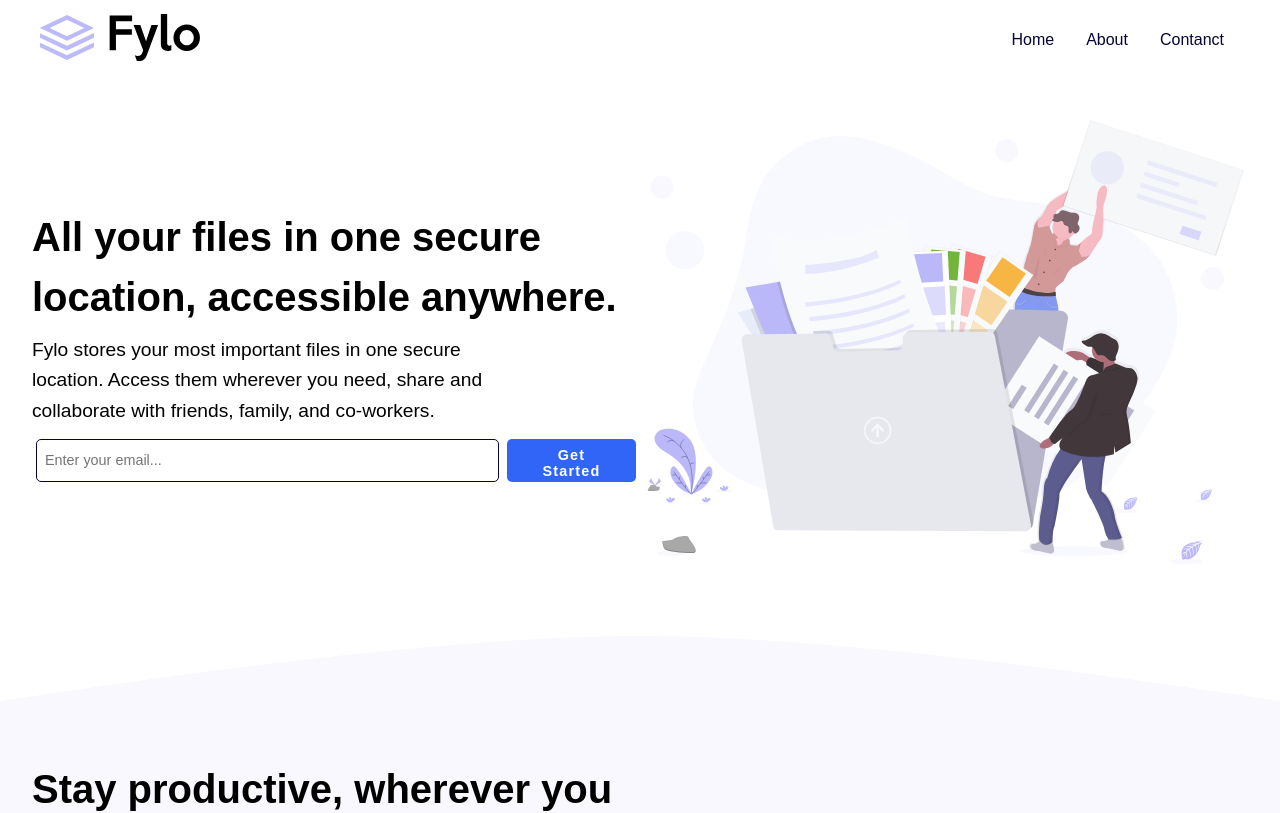
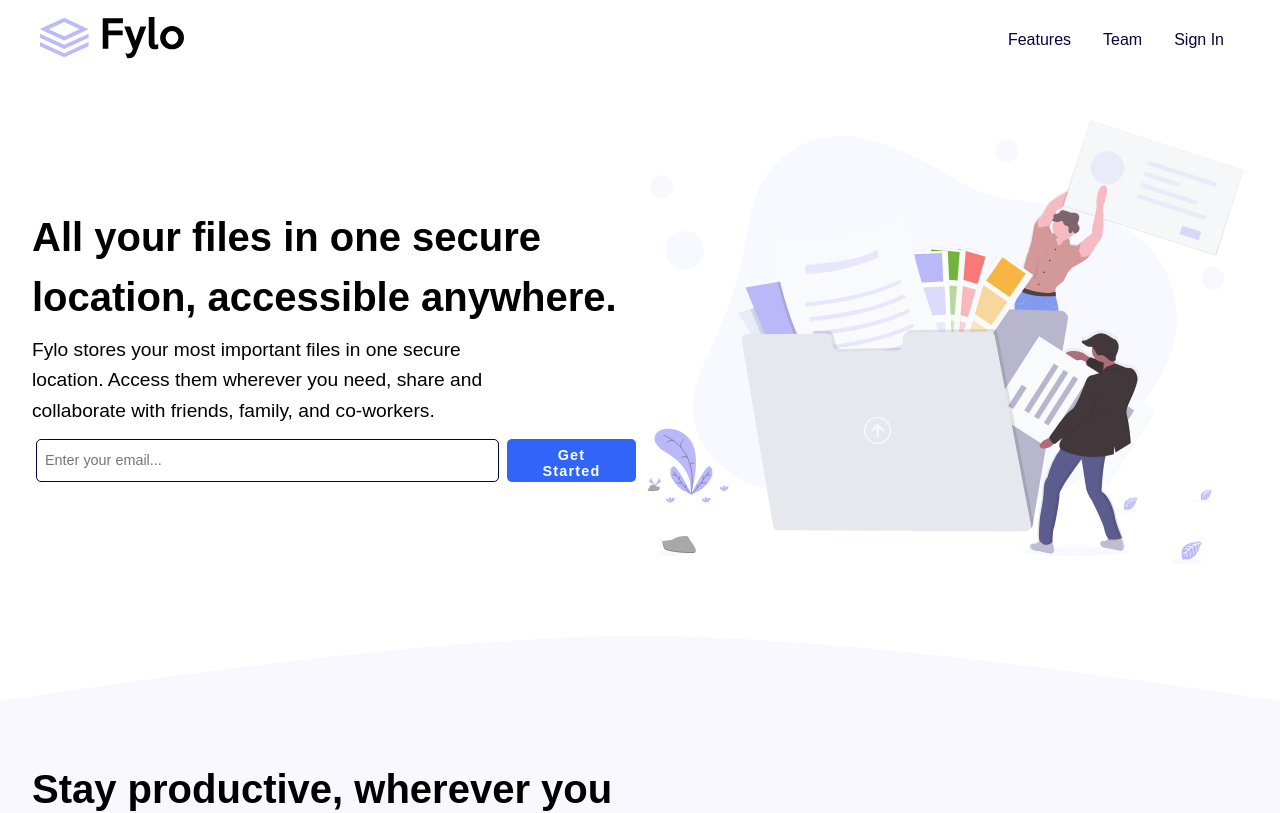
Before and after one commit to lucas-santosP/flex-page, a Vue app: page / in a window 1280 px wide. Shown: the top 813 px of the page. Built offline with nearby package versions, Linux system fonts and the light colour scheme.

Commit message:
update navbar text

```diff
--- a/src/components/Navbar.vue
+++ b/src/components/Navbar.vue
@@ -4,9 +4,9 @@
       <img class="img-logo" src="@/assets/logo.svg" alt="" />
     </div>
     <ul class="menu">
-      <li><a href="#">Home</a></li>
-      <li><a href="#mid">About</a></li>
-      <li><a href="#footer">Contanct</a></li>
+      <li><a href="#">Features</a></li>
+      <li><a href="#mid">Team</a></li>
+      <li><a href="#footer">Sign In</a></li>
     </ul>
   </nav>
 </template>
@@ -34,7 +34,7 @@ export default {
   justify-self: flex-start;
 }
 .img-logo {
-  width: clamp(5rem, 15vw, 10rem);
+  width: clamp(5rem, 15vw, 9rem);
 }
 .menu {
   flex: 1;
```
